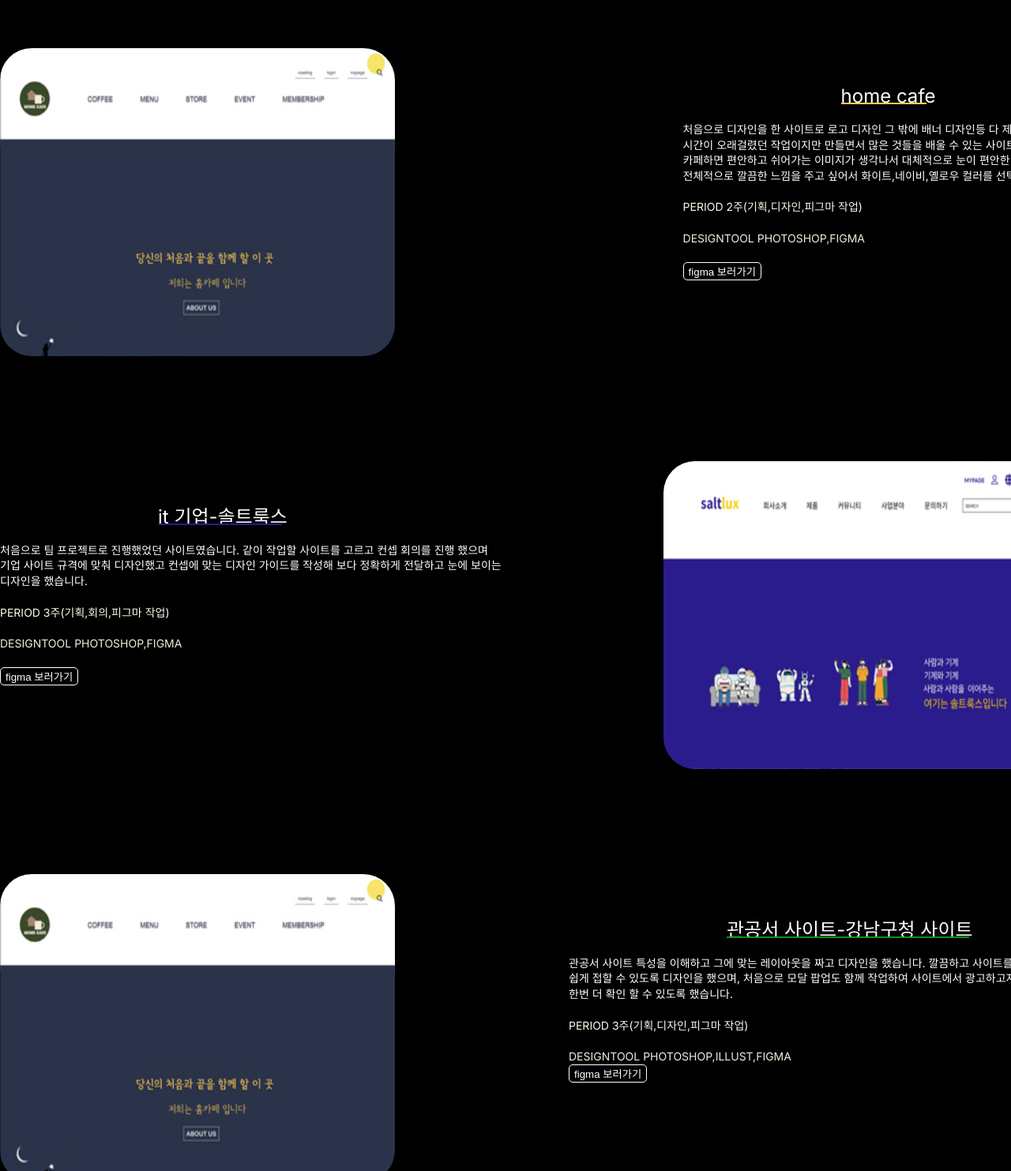
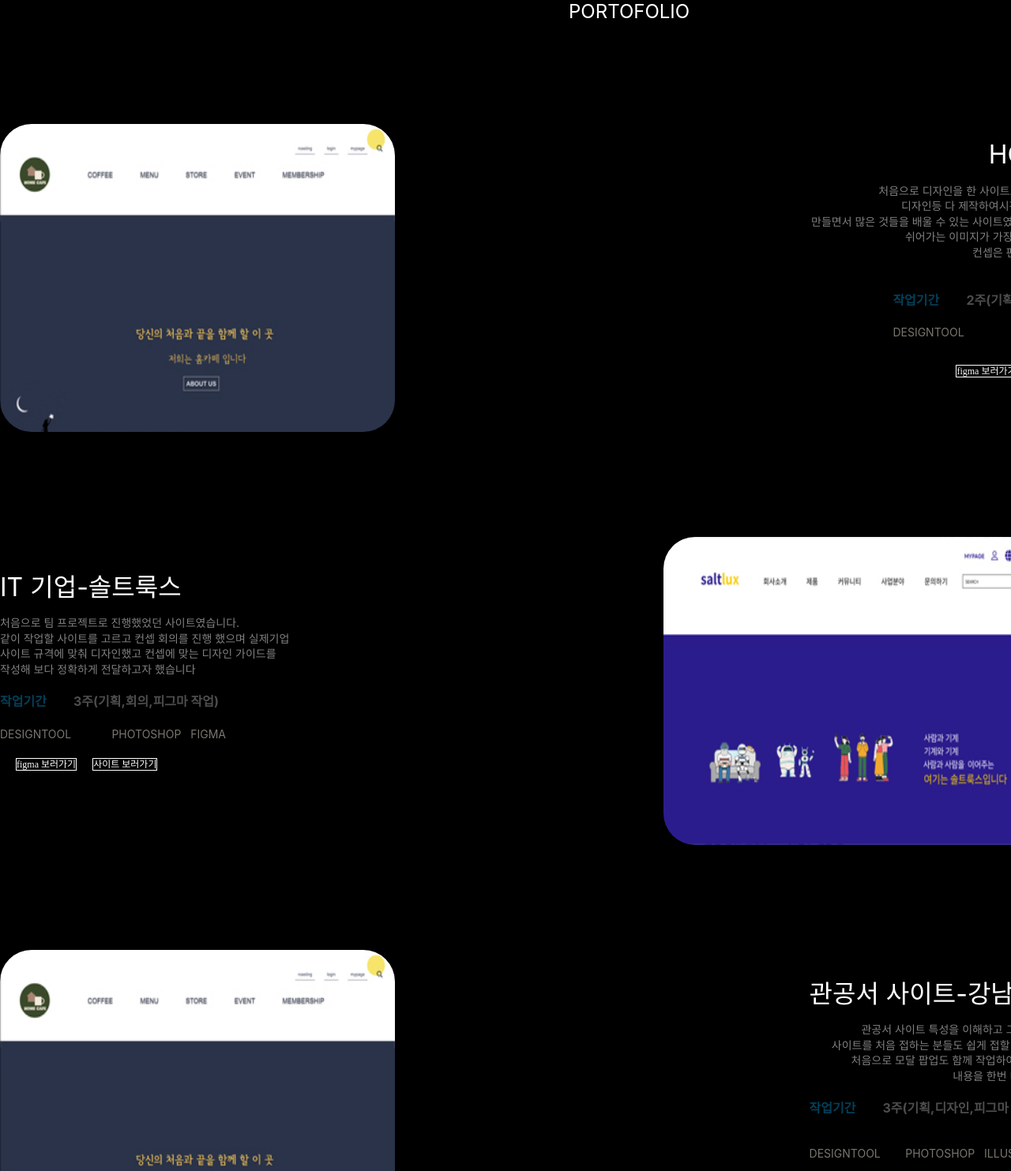
Before and after one commit to ffdsasjkl/portofolio---, a plain HTML site: page index.html in a window 1280 px wide. Shown: the part 4140-5623 px from the top of the page at 79% size. Drawn offline with Linux system fonts and the light colour scheme; a web font is replaced by a local one.

Commit message:
업로드 완료

```diff
--- a/CSS/read-more.css
+++ b/CSS/read-more.css
@@ -6,11 +6,14 @@ header .inner{
     color: white;
     font-size: 14px;
 }
-.titleArea h2{
+
+.textArea h2{
     color: white;
-    font-size: 20px;
+    font-size: 24px;
+    white-space: pre-line;
+    text-align: left;
+    line-height: 2;
 }
-
 /* main1 */
 
 .main1 .inner .imgArea{
@@ -21,17 +24,20 @@ header .inner{
     height: 560px;
     margin-left: 15%;
 }
-.main1 .inner .textArea h2{
-    color: white;
-}
-.main1 .inner .textArea{
+
+.titletArea{
     text-align: center;
 }
-.main1 .inner .textArea h2{
+.titletArea p{
+    color: white;
+    font-size: 14px;
+}
+.titletArea h2{
+    color: white;
     font-size: 16px;
     margin-bottom: 20px;
+
 }
-
 
 /* occasion, thought,determination*/ /* 슬라이드 하면 서로 조금씩 다른 타이밍에 글씨들 나옴 */
 /* 전체 텍스트 position으로 위치 잡아보기 */
@@ -121,6 +127,9 @@ footer .inner{
     margin: 0 auto;
     padding: 40px;
 }
+footer .textArea strong{
+    border: none;
+}
 footer .textArea strong,
 footer .textArea p{
    color: white;
--- a/CSS/style.css
+++ b/CSS/style.css
@@ -49,9 +49,6 @@ strong{
 .home .homeTitleArea h2{
     margin-bottom: 20px;
 }
-/* .home .homeTitleArea p{
-    font-size: 30px;
-} */
 
 /* about me */
 
@@ -91,7 +88,6 @@ strong{
 }
 
 .aboutMe .aboutMeCenter .textArea ul {
-    /* text-align: center; */
     position: absolute;
     right: 14%;
     bottom: 30%;
@@ -156,7 +152,6 @@ strong{
 
 .design .topArea ,
 .design .bottomArea {
-    /*display: flex;*/
     white-space: nowrap;
 }
 .design .topArea{
@@ -268,7 +263,7 @@ strong{
 }
 .skills .slider .slick-slide .slideTitle .icoArea{
     display: flex;
-    margin-left: 40%;
+    margin-left: 42%;
 
 }
 .skills .slider .slick-slide .slideTitle .icoArea img{
@@ -283,8 +278,9 @@ strong{
 }
 .skills .slider .slick-slide .slideImg img {
     display: inline-block;
-    width: 410px;
-    height: 285px;
+    width: 430px;
+    height: 365px;
+    margin-left: 20px;
 }
 
 
@@ -316,64 +312,15 @@ strong{
 }
 
 .portofolio .inner div.main .textArea h2{
-    font-size: 24px;
+    text-transform: uppercase;
+    font-size: 32px;
     position: relative;
-    /* border: 2px solid blue; */
-    margin-left: 200px;
 }
-.portofolio .inner .main1 .textArea h2{
-    margin-left: -5px;
+.portofolio .inner .main1 .textArea h2,
+.portofolio .inner .main3 .textArea h2{
+    text-align: right;
 }
-.portofolio .inner .main1 .textArea h2::after{
-    content: "";
-    display: block;
-    width: 29%;
-    height: 2px;
-    position: absolute;
-    left: 0;
-    bottom: 2px;
-    background-color: #FECA5C;
-}
-.portofolio .inner .main2 .textArea h2::after{
-    content: "";
-    display: block;
-    width: 36%;
-    height: 2px;
-    position: absolute;
-    left: 0;
-    bottom: 2px;
-    background-color: #2B1C8C;
-}
-.portofolio .inner .main3 .textArea h2::after{
-    content: "";
-    display: block;
-    width: 59%;
-    height: 2px;
-    position: absolute;
-    left: 0;
-    bottom: 2px;
-    background-color: #049613;
-}
-.portofolio .inner .main4 .textArea h2::after{
-    content: "";
-    display: block;
-    width: 32%;
-    height: 2px;
-    position: absolute;
-    left: 0;
-    bottom: 2px;
-    background-color: #2b8ab0;
-}
-.portofolio .inner .main5 .textArea h2::after{
-    content: "";
-    display: block;
-    width: 56%;
-    height: 2px;
-    position: absolute;
-    left: 0;
-    bottom: 2px;
-    background-color: beige;
-}
+
 .portofolio .inner div.main .textArea p{
     font-size: 14px;
     line-height: 1.4;
@@ -381,11 +328,21 @@ strong{
     white-space: pre-line;
     margin-bottom: 20px;
     text-transform: uppercase;
+    opacity: 0.5;
+}
+.portofolio .inner div.main .textArea .right{
+    text-align: right;
 }
 .portofolio .inner div.main .textArea .period{
-    color: #FFF9EB;
-    font-size: 14px;
+    color: #077FB0;
+    font-size: 16px;
     white-space: nowrap;
+    font-weight: bold;
+}
+.portofolio .inner div.main .textArea .period span{
+    color: white;
+    font-size: 16px;
+    opacity: 0.6;
 }
 .portofolio .inner div.main .tool{
     color: #F2EBDC;
@@ -403,16 +360,31 @@ strong{
     text-decoration: none;
     color: white;
 }
+.portofolio .inner .link{
+    display: flex;
+}
+.portofolio .inner .main1 .link{
+    margin-top: 30px;
+    margin-left: 60px;
+}
+
+.portofolio .inner .right-text{
+    margin-left: 120px;
+}
+.portofolio .inner .more a{
+ text-decoration: none;
+ color: white;
+ font-size: 12px;
+ margin-left: 20px;
+ border: 1px solid white;
+}
+
 /* contact */
 .contact .inner{
     margin-top: 15%;
     margin-bottom: 10%;
  }
- .contact .inner h2{
-    text-transform: uppercase;
-    margin-bottom: 10%;
-    margin-left: 50%;
- }
+
  .contact .inner .contactImg{
     margin-left: 20%;
  }
--- a/index.html
+++ b/index.html
@@ -11,6 +11,9 @@
           integrity="sha512-z3gLpd7yknf1YoNbCzqRKc4qyor8gaKU1qmn+CShxbuBusANI9QpRohGBreCFkKxLhei6S9CQXFEbbKuqLg0DA=="
           crossorigin="anonymous" referrerpolicy="no-referrer"/>
     <link href="https://fonts.googleapis.com/css2?family=Inter:wght@100;200;300;400;500;600;700;800;900&display=swap"
+    <link rel="preconnect" href="https://fonts.googleapis.com">
+<link rel="preconnect" href="https://fonts.gstatic.com" crossorigin>
+<link href="https://fonts.googleapis.com/css2?family=Abhaya+Libre:wght@400;500;600;700;800&display=swap" rel="stylesheet">
           rel="stylesheet">
     <link rel="stylesheet" href="CSS/common.css">
     <link rel="stylesheet" href="CSS/reset.css">
@@ -133,8 +136,8 @@
                             <strong>SKILLS DESIGN</strong>
                         </div>
                         <div class="icoArea">
+                            <img src="images/skill-ico2.png" alt="">
                             <img src="images/skill-ico1.png" alt="">
-                            <img src="images/skill-ico2.png" alt="">
                             <img src="images/skill-ico3.png" alt="">
                         </div>
                     </div>
@@ -181,15 +184,22 @@
                     </div>
                     <div class="textArea">
                         <h2>home cafe</h2>
-                        <p>
-                            처음으로 디자인을 한 사이트로 로고 디자인 그 밖에 배너 디자인등 다 제작하여
-                            시간이 오래걸렸던 작업이지만 만들면서 많은 것들을 배울 수 있는 사이트였습니다.
-                            카페하면 편안하고 쉬어가는 이미지가 생각나서 대체적으로 눈이 편안한 컬러를 선택해 디자인 했고,
-                            전체적으로 깔끔한 느낌을 주고 싶어서 화이트,네이비,옐로우 컬러를 선택해 작업했습니다.
+                        <p class="right">
+                            처음으로 디자인을 한 사이트로 로고 디자인 그 밖에 배너
+                            디자인등 다 제작하여시간이 오래걸렸던 작업이지만
+                            만들면서 많은 것들을 배울 수 있는 사이트였습니다.  카페 하면  편안하고
+                            쉬어가는 이미지가 가장 먼저 생각이 나서  전체적인
+                            컨셉은 편안한 느낌을 주려 했습니다
+
                         </p>
-                        <p class="period">period  2주(기획,디자인,피그마 작업)</p>
-                        <p class="tool">designtool  photoshop,figma</p>
-                        <button><a href="">figma 보러가기</a></button>
+                        <div class="right-text">
+                            <p class="period">작업기간  &nbsp; &nbsp; &nbsp; &nbsp; <span>2주(기획,디자인,피그마 작업)</span></p>
+                            <p class="tool">designtool  &nbsp; &nbsp; &nbsp; <span>&nbsp; &nbsp;&nbsp; &nbsp;&nbsp; &nbsp;&nbsp; &nbsp;photoshop&nbsp; &nbsp;figma</span></p>
+                          <div class="link">
+                            <div class="more"><a href="">figma 보러가기</a></div>
+                            <div class="more"><a href="">사이트 보러가기</a></div>
+                          </div>
+                        </div>
                     </div>
 
                 </div>
@@ -197,13 +207,17 @@
                     <div class="textArea">
                         <h2>it 기업-솔트룩스</h2>
                         <p>
-                            처음으로 팀 프로젝트로 진행했었던 사이트였습니다. 같이 작업할 사이트를 고르고 컨셉 회의를 진행 했으며
-                            기업 사이트 규격에 맞춰 디자인했고 컨셉에 맞는 디자인 가이드를 작성해 보다 정확하게 전달하고 눈에 보이는
-                            디자인을 했습니다.
+                            처음으로 팀 프로젝트로 진행했었던 사이트였습니다.
+                            같이 작업할  사이트를 고르고 컨셉 회의를 진행 했으며 실제기업
+                            사이트 규격에 맞춰  디자인했고 컨셉에 맞는 디자인 가이드를
+                            작성해 보다 정확하게 전달하고자 했습니다
                         </p>
-                        <p class="period">period  3주(기획,회의,피그마 작업)</p>
-                        <p class="tool">designtool   photoshop,figma</p>
-                        <button><a href="솔트룩스(IT기업)_문정현.fig">figma 보러가기</a></button>
+                        <p class="period">작업기간 &nbsp; &nbsp; &nbsp; &nbsp;  <span>3주(기획,회의,피그마 작업)</span></p>
+                        <p class="tool">designtool &nbsp; &nbsp; &nbsp; &nbsp; <span> &nbsp;  &nbsp; photoshop &nbsp; figma</span> </p>
+                        <div class="link">
+                            <div class="more"><a href="솔트룩스(IT기업)_문정현.fig">figma 보러가기</a></div>
+                            <div class="more"><a href="">사이트 보러가기</a></div>
+                        </div>
                     </div>
                     <div class="imgArea">
                         <img src="images/portofolio-img2.jpg" alt="">
@@ -216,14 +230,18 @@
                     </div>
                     <div class="textArea">
                         <h2>관공서 사이트-강남구청 사이트</h2>
-                        <p>
-                           관공서 사이트 특성을 이해하고 그에 맞는 레이아웃을 짜고 디자인을 했습니다. 깔끔하고 사이트를 처음 접하는 분들도
-                           쉽게 접할 수 있도록 디자인을 했으며, 처음으로 모달 팝업도 함께 작업하여 사이트에서 광고하고자 하는 부분을 사용자들에게
-                           한번 더 확인 할 수 있도록 했습니다.
+                        <p class="right">
+                            관공서 사이트 특성을 이해하고 그에 맞는 레이아웃을 짰으며
+                            사이트를 처음 접하는 분들도 쉽게 접할 수 있도록 디자인을 했으며,
+                           처음으로 모달 팝업도 함께 작업하여 사이트에서 알리고자 하는
+                          내용을 한번 더 알릴 수 있도록 했습니다.
                         </p>
-                        <p class="period">period  3주(기획,디자인,피그마 작업)</strong> <br>
-                        <p class="tool">designtool   photoshop,illust,figma</i>
-                        <button>figma 보러가기</button>
+                        <p class="period">작업기간 &nbsp; &nbsp; &nbsp; &nbsp; <span>3주(기획,디자인,피그마 작업)</span></p> <br>
+                        <p class="tool">designtool  &nbsp; &nbsp; &nbsp; &nbsp;<span>photoshop &nbsp;  illust &nbsp;figma</span> </i>
+                        <div class="link">
+                            <div class="more"><a href="">figma 보러가기</a></div>
+                            <div class="more"><a href="">사이트 보러가기</a></div>
+                        </div>
                     </div>
 
                 </div>
@@ -231,12 +249,14 @@
                     <div class="textArea">
                         <h2>국립중앙박물관</h2>
                         <p>
-                            처음으로 진행했던 클론 코딩 작업으로 전체적인 마크업 하는 법과 메인 페이지와 서브 페이지를 연결하는 부분을 배우고
-                            적용해봤습니다.
+                            처음으로 진행했던 클론 코딩 작업으로 전체적인 마크업 하는 법과
+                            메인 페이지와 서브 페이지를 연결하는 부분을 배우고 적용해봤습니다.
                         </p>
-                        <p class="period">period  3주(클론코딩)</p>
-                        <p class="tool">  codingtool html css</p>
-                        <button>사이트 바로가기</button>
+                        <div class="textBottom">
+                            <p class="period">작업기간  &nbsp; &nbsp; &nbsp; <span>3주(클론코딩)</span></p>
+                            <p class="tool">  codingtool &nbsp; &nbsp; &nbsp; &nbsp;<span>html &nbsp; css</span></p>
+                            <div class="more"><a href="">사이트 바로가기</a></div>
+                        </div>
                     </div>
                     <div class="imgArea">
                         <img src="images/portofolio-img4.jpg" alt="">
@@ -254,9 +274,9 @@
                             다음으로 진행했던 클론 코딩으로 전체적인 사이트의 흐름과 진행 코드를 배우고 적용해보며
                             사이트를 구축하고 디자인 하는 법을 배웠습니다.
                         </p>
-                        <p class="period">period  3주(클론코딩)</p>
-                        <p class="tool">codingtool html css js</p>
-                        <button><a href="현대자동차_CASPER/index.html">사이트 보러가기</a></button>
+                        <p class="period">작업기간  &nbsp; &nbsp; &nbsp; <span>3주(클론코딩)</span></p>
+                        <p class="tool">codingtool&nbsp; &nbsp; &nbsp; &nbsp; <span>html  &nbsp; &nbsp; css  &nbsp; js</span> </p>
+                        <div class="more"><a href="현대자동차_CASPER/index.html">사이트 보러가기</a></div>
                     </div>
 
                 </div>
@@ -265,9 +285,6 @@
     </div>
     <div class="contact" id="contact">
         <div class="inner">
-            <div class="contactTitle">
-                <h2>contact</h2>
-            </div>
             <div class="contents">
                 <div class="contactImg">
                     <img src="images/contact-img.jpg" alt="">
```
Also changed, not shown: CSS/common.css (+7 -3 lines), read-more.html (+21 -17 lines), JS/main.js (line endings or trailing spaces).
